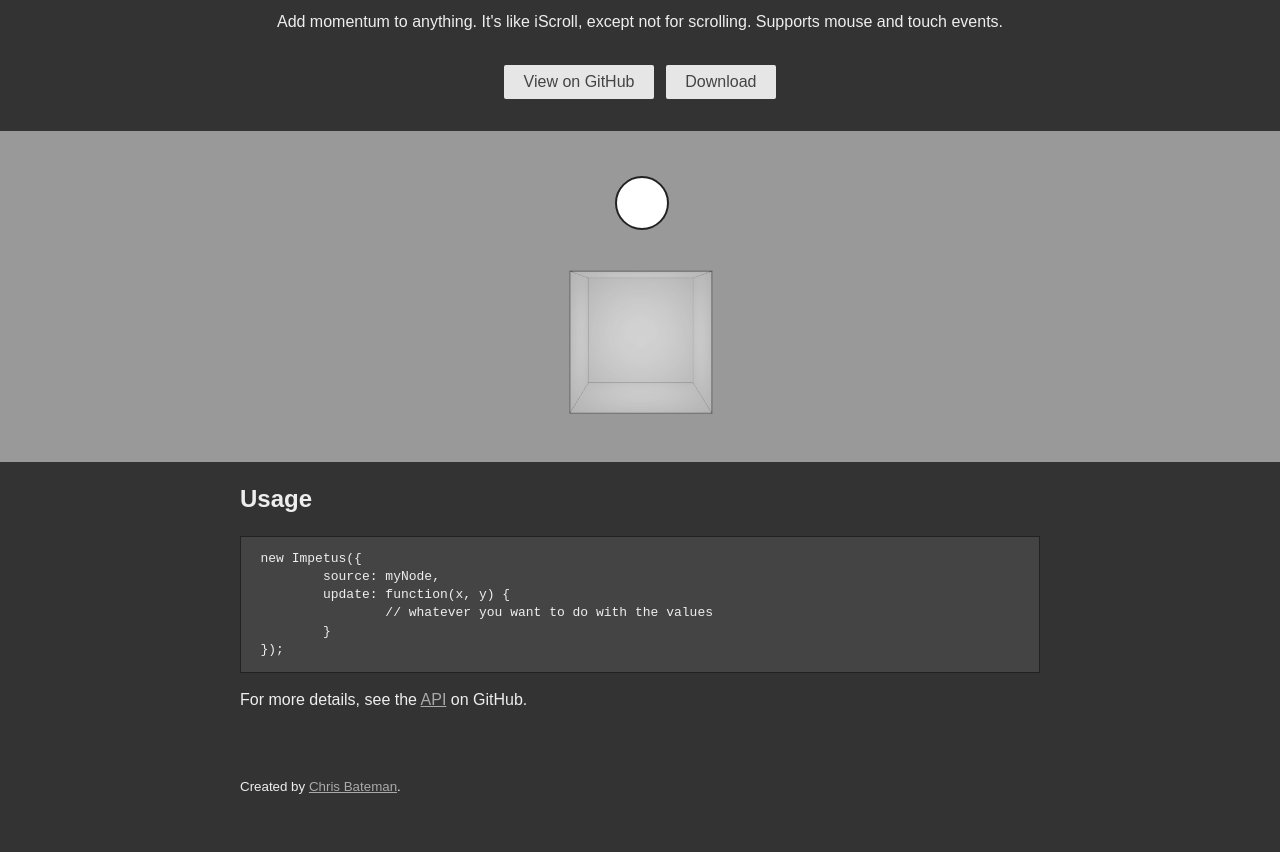
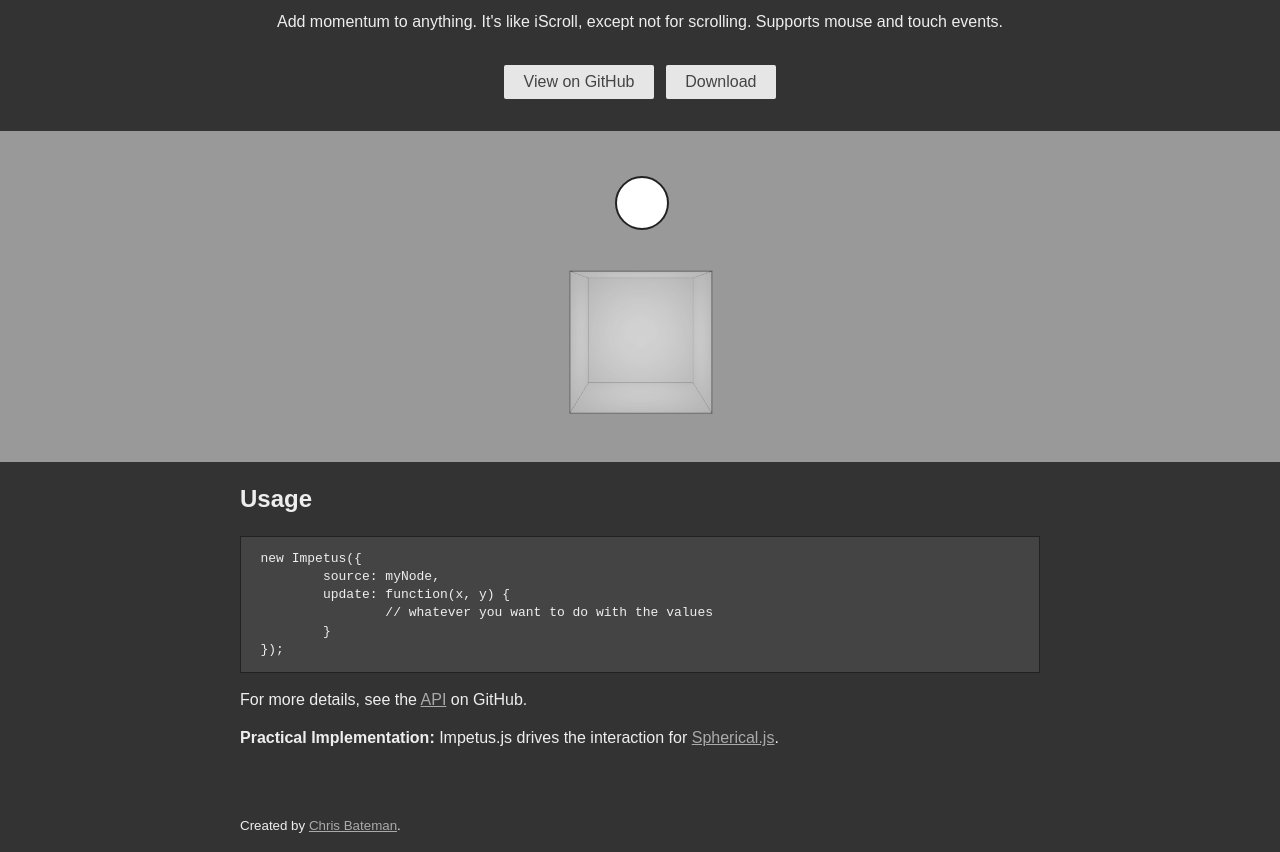
Before and after one commit to chrisbateman/impetus, a plain HTML site: page index.htm in a window 1280 px wide. Shown: the part 157-1009 px from the top of the page. Before the commit the page ends 971 px from the top, so only its background shows below. Drawn offline with Linux system fonts and the light colour scheme.

Commit message:
link to example

```diff
--- a/index.htm
+++ b/index.htm
@@ -185,7 +185,7 @@
 	}
 });</code></pre>
 			<p>For more details, see the <a href="https://github.com/chrisbateman/impetus">API</a> on GitHub.</p>
-			<!--<p><strong>Practical Implementation:</strong> Impetus.js drives the interaction for <a href="https://c9.io/christopherb/pano/workspace/home.htm">Spherical.js</a>.</p>-->
+			<p><strong>Practical Implementation:</strong> Impetus.js drives the interaction for <a href="http://chrisbateman.github.io/spherical/">Spherical.js</a>.</p>
 		</div>
 	</div>
 
```
